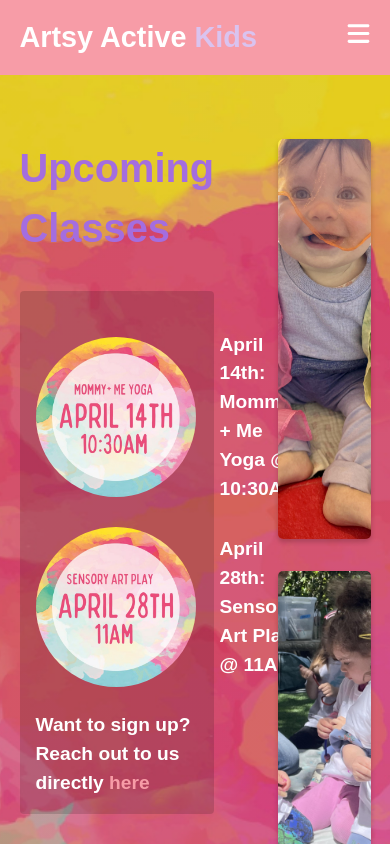
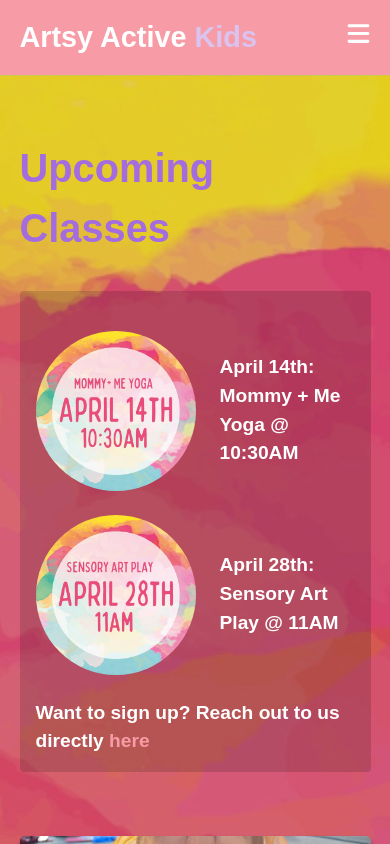
Before and after one commit to jsilver88/artsyactivekids, a React (Vite) app: page /classes in a window 390 px wide. Shown: the top 844 px of the page. Built offline with nearby package versions, Linux system fonts and the light colour scheme; a web font is replaced by a local one.

Commit message:
fix mobile query on classes page

```diff
--- a/src/index.css
+++ b/src/index.css
@@ -520,7 +520,8 @@ textarea {
     display: block;
   }
 
-  .classes .wrapper {
+  .classes .wrapper,
+  .class .wrapper {
     grid-template-columns: 1fr;
   }
 
```
